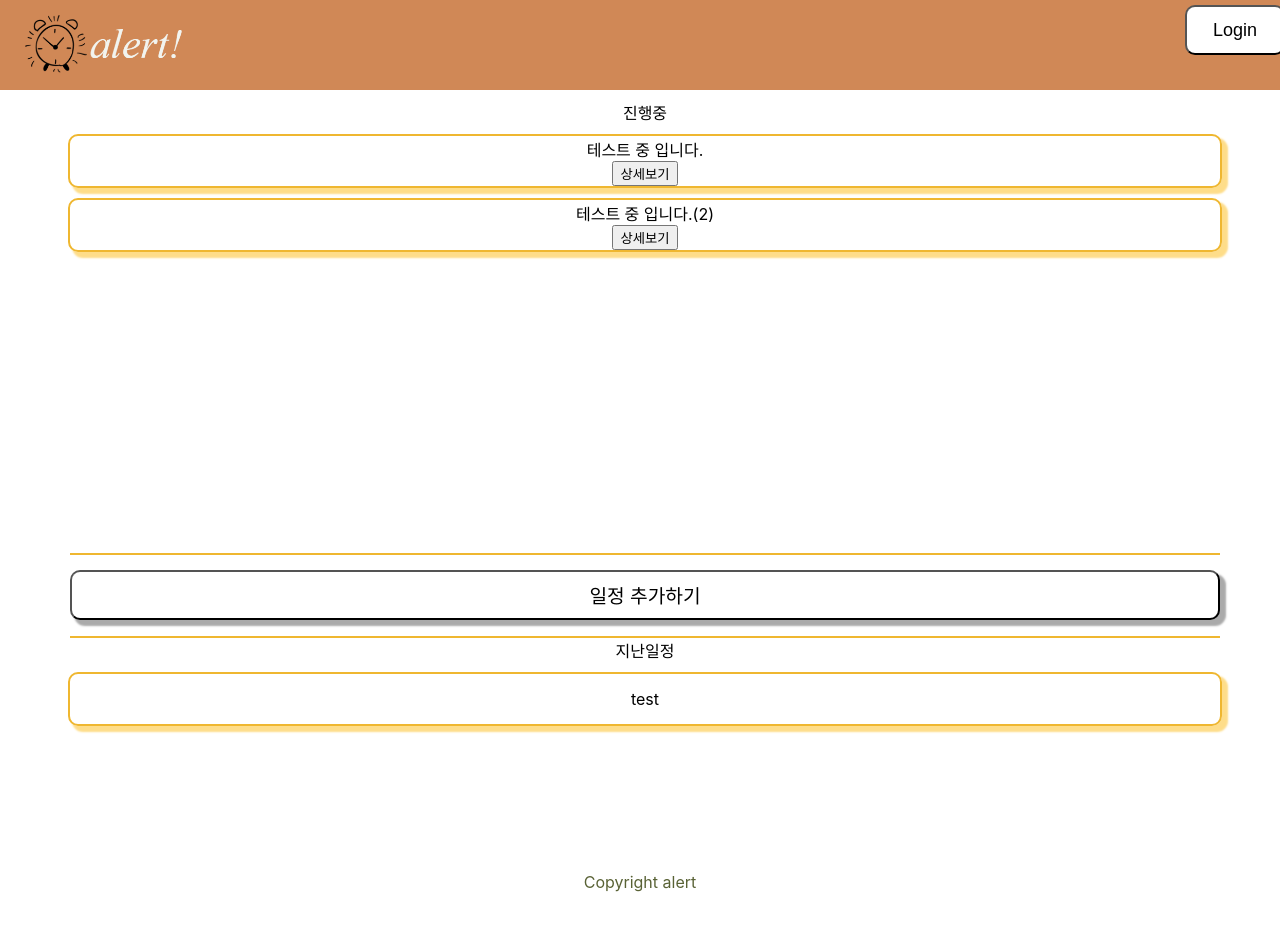
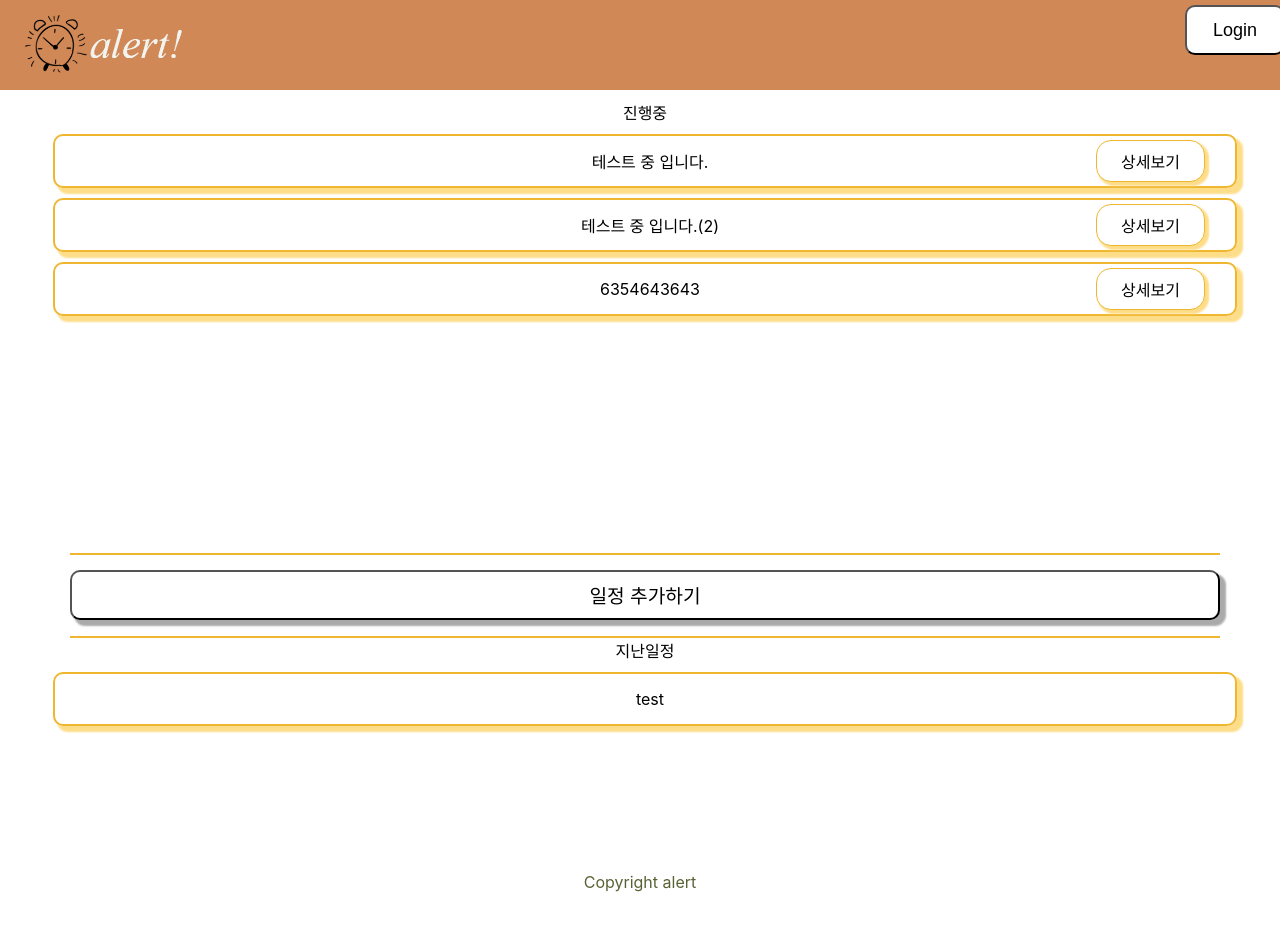
Before and after one commit to Pablaw/alertFE, a React (Create React App) app: page / in a window 1280 px wide. Shown: the top 930 px of the page. Built offline with nearby package versions, Linux system fonts and the light colour scheme; data requests are answered from the project's data file.

Commit message:
feat: 게시글삭제 완료, 수정하기 진행중

```diff
--- a/db.json
+++ b/db.json
@@ -9,6 +9,11 @@
       "id": 2,
       "content": "테스트 중 입니다.(2)",
       "endTime": ""
+    },
+    {
+      "content": "6354643643",
+      "endTime": 1671370200000,
+      "id": 3
     }
   ],
   "signup": [
--- a/src/components/AddForm.jsx
+++ b/src/components/AddForm.jsx
@@ -4,6 +4,7 @@ import { useDispatch, useSelector } from "react-redux";
 import { useNavigate } from "react-router-dom";
 import styled from "styled-components";
 import { __postcalendars } from "../redux/modules/calendarsSlice";
+import Button from "./elements/Button";
 
 const AddForm = () => {
   const [form, setForm] = useState({
@@ -141,14 +142,14 @@ const AddForm = () => {
           <h3>분</h3>
         </StComment>
         <StComment>
-          <CommentBtn>등록</CommentBtn>
-          <CommentBtn
+          <Button>등록</Button>
+          <Button
             onClick={() => {
               navigate("/");
             }}
           >
             취소
-          </CommentBtn>
+          </Button>
         </StComment>
       </StAddForm>
     </StAdd>
--- a/src/components/MainForm.jsx
+++ b/src/components/MainForm.jsx
@@ -3,15 +3,14 @@ import { useDispatch, useSelector } from "react-redux";
 import { useNavigate } from "react-router-dom";
 import styled from "styled-components";
 import { __getcalendars } from "../redux/modules/calendarsSlice";
-
 import MainModal from "./MainModal";
 
 const MainForm = () => {
   const navigate = useNavigate();
+  const dispatch = useDispatch();
   const { isLoading, error, calendars } = useSelector(
     (state) => state.calendars
   );
-  const dispatch = useDispatch();
 
   const [modal, setModal] = useState();
   const [mod, setMod] = useState(false);
@@ -40,8 +39,8 @@ const MainForm = () => {
           {calendars?.map((calendar, i) => {
             return (
               <StBox key={calendar.id}>
-                {calendar.content}
-                <button type="button" onClick={() => openModal(i)}>상세보기</button>
+                <Stdiv>{calendar.content}</Stdiv>
+                <DetailBtn type="button" onClick={() => openModal(i)}>상세보기</DetailBtn>
                 <MainModal
                   calendar={calendars}
                   modals={modal}
@@ -62,7 +61,9 @@ const MainForm = () => {
         </div>
         <StSuv>
           <div>지난일정</div>
-          <StBox>test</StBox>
+          <StBox>
+            <Stdiv>test</Stdiv>
+            </StBox>
         </StSuv>
       </StMain>
     </React.Fragment>
@@ -113,11 +114,43 @@ const StSuvv = styled.div`
 `;
 
 const StBox = styled.div`
-  ${({ theme }) => theme.common.flexCenterColumn}
-  width: 1150px;
+  display: flex;
+  align-items: center;
+  justify-content: space-between;
+  padding-left: 50px;
+  padding-right: 30px;
+  width: 1100px;
   height: 50px;
   border: 2px solid #efb730;
   border-radius: 10px;
   margin-top: 10px;
   box-shadow: 5px 5px 2px 1px #fedd89;
 `;
+
+const DetailBtn = styled.button`
+  font: inherit;
+  border: 1px solid var(--color-border);
+  border-radius: 15px;
+  background: white;
+  color: var(--color-font);
+  padding: 0.5rem 1.5rem;
+  box-shadow: 3px 3px 2px 1px #fedd89;
+  cursor: pointer;
+
+  &:hover,
+  &:active {
+    color: white;
+    background: var(--color-border);
+    border-color: var(--color-border);
+  }
+  &:focus {
+    outline: none;
+  }
+`;
+
+const Stdiv = styled.div`
+  width: 850px;
+  padding: 0px 0px 0px 120px;
+  display: flex;
+  justify-content: center;
+`
--- a/src/components/MainModal.jsx
+++ b/src/components/MainModal.jsx
@@ -2,10 +2,13 @@ import React, { useState } from "react";
 import { useDispatch, useSelector } from "react-redux";
 import styled from "styled-components";
 import { __delcalendars } from "../redux/modules/calendarsSlice";
+import Button from "./elements/Button";
 
 const MainModal = (props) => {
   const dispatch = useDispatch();
   const { modals, calendar, mods } = props;
+  const [isEdit, setIsEdit] = useState(true);
+  const [content, setContent] = useState();
   const [cald, setCald] = useState({});
   const cal = calendar?.find(
     (calendars) => parseInt(calendars.id) === modals + 1
@@ -23,12 +26,37 @@ const MainModal = (props) => {
           <ModalBody onClick={(e) => e.stopPropagation()}>
             <ModalCloseBtn onClick={() => !mods}>✖</ModalCloseBtn>
             <div>
-              <div>{cal.id}</div>
-              <div>{cal.content}</div>
-              <button onClick={() => onClickDeleteCalendar(cal.id)}>
-                삭제하기
-              </button>
-              <button>수정하기</button>
+              <StTime>
+                <div>등록시간</div>
+                <div>마감시간</div>
+              </StTime>
+              <StTimee>
+                <div>22/12/20 10시 30분</div>
+                <div>22/12/20 10시 30분</div>
+              </StTimee>
+              {isEdit ? (
+                <ContentDiv>{cal.content}</ContentDiv>
+              ) : (
+                <input
+                  type="text"
+                  id="content"
+                  value={content}
+                  onchange={(e) => setContent(e.target.value)}
+                />
+              )}
+              <BtnDiv>
+                <Button onClick={() => onClickDeleteCalendar(cal.id)}>
+                  삭제하기
+                </Button>
+                <Button
+                  onClick={(e) => {
+                    e.preventDefault();
+                    setIsEdit(false);
+                  }}
+                >
+                  {isEdit ? "수정하기" : "수정취소"}
+                </Button>
+              </BtnDiv>
             </div>
           </ModalBody>
         </Modal>
@@ -73,3 +101,27 @@ const ModalCloseBtn = styled.button`
   background-color: transparent;
   font-size: 20px;
 `;
+
+const BtnDiv = styled.div`
+  display: flex;
+  justify-content: space-evenly;
+  align-items: center;
+`;
+
+const ContentDiv = styled.div`
+  width: 500px;
+  height: 250px;
+  margin-top: 180px;
+  font-size: 1.5em;
+`;
+
+const StTime = styled.div`
+  display: flex;
+  justify-content: space-between;
+  padding: 0px 40px 0px 40px;
+`;
+
+const StTimee = styled.div`
+  display: flex;
+  justify-content: space-between;
+`;
--- a/src/redux/modules/calendarsSlice.js
+++ b/src/redux/modules/calendarsSlice.js
@@ -6,13 +6,14 @@ const initialState = {
   isLoading: false,
   error: null,
 }
-
+//  "http://localhost:3001/calendars"
+//  "http://3.38.135.135/calendars"
 export const __getcalendars = createAsyncThunk(
-  "calendars/get",
-  async (payload, thunkAPI) => {
+  "calendars/calendarList/get",
+  async ( payload, thunkAPI ) => {
     try {
-      const data = await axios.get("http://localhost:3001/calendars" );
-      // console.log(data)
+      const data = await axios.get("http://localhost:3001/calendars");
+      console.log(data)
       return thunkAPI.fulfillWithValue(data.data)
     } catch (error) {
       return thunkAPI.rejectWithValue(error)
@@ -25,7 +26,7 @@ export const __postcalendars = createAsyncThunk(
   async (payload, thunkAPI) => {
     // console.log(payload)
     try {
-      await axios.post("http://localhost:3001/calendars" , payload);
+      await axios.post("http://localhost:3001/calendars", payload);
       return thunkAPI.fulfillWithValue();
     } catch (error) {
       return thunkAPI.rejectWithValue(error);
```
Also changed, not shown: src/redux/modules/loginSlice.js (+21 -21 lines), src/redux/modules/signUpSlice.js (+20 -20 lines).
